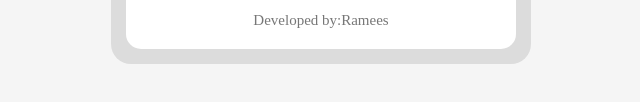
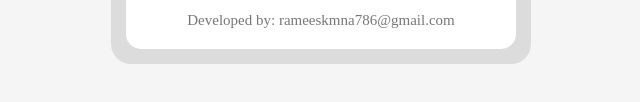
Before and after one commit to Rameesminz/akbar-c-o, a plain HTML site: page index.html in a window 1280 px wide. Shown: the part 580-682 px from the top of the page, without its empty margins (319-959 px from the left). Drawn offline with Linux system fonts and the light colour scheme.

Commit message:
Update footer to include email address

```diff
--- a/index.html
+++ b/index.html
@@ -236,7 +236,7 @@
 
             </table>
 
-            <footer>Developed by:Ramees </footer>
+               <footer>Developed by: rameeskmna786@gmail.com </footer>
         </div>
     </div>
 
```
